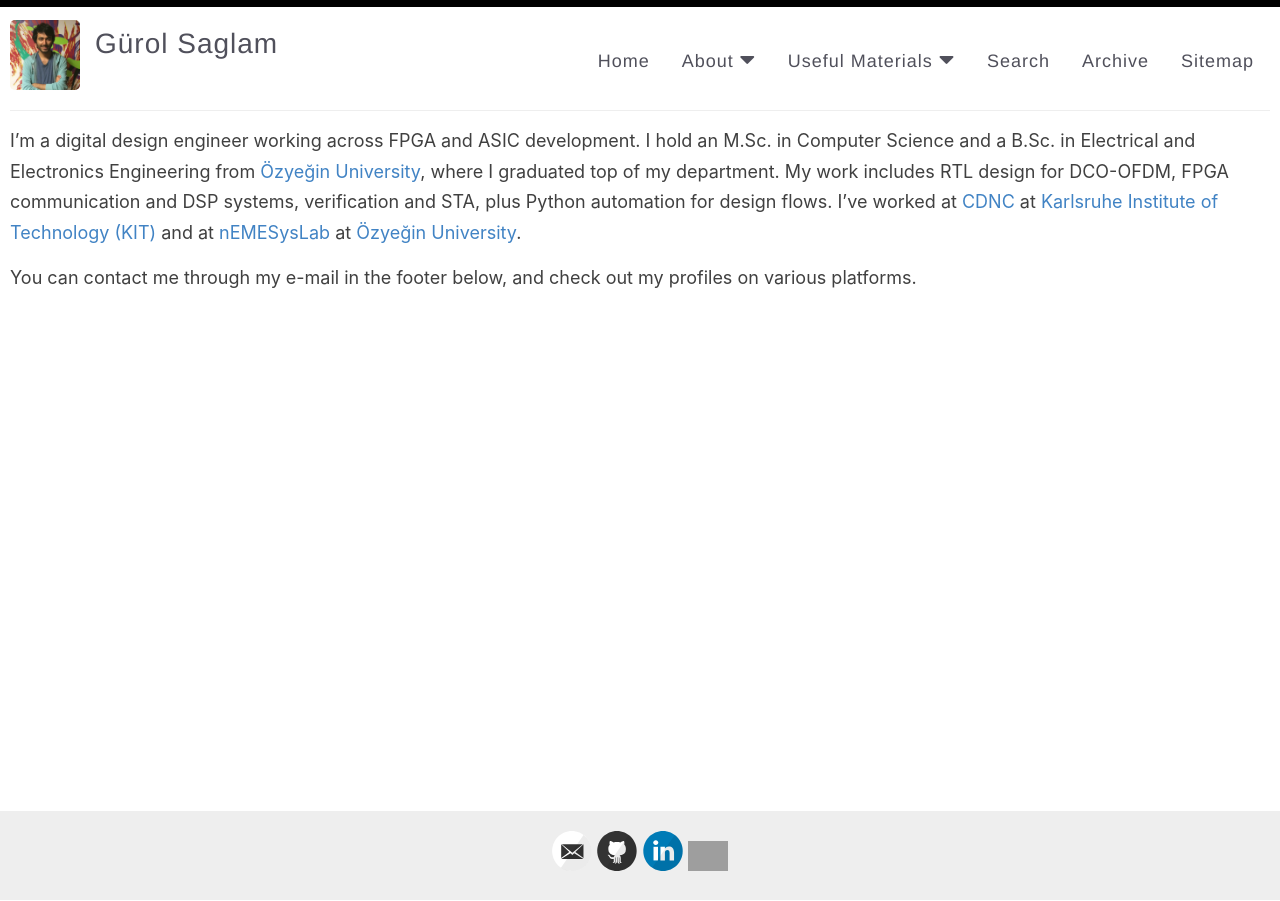
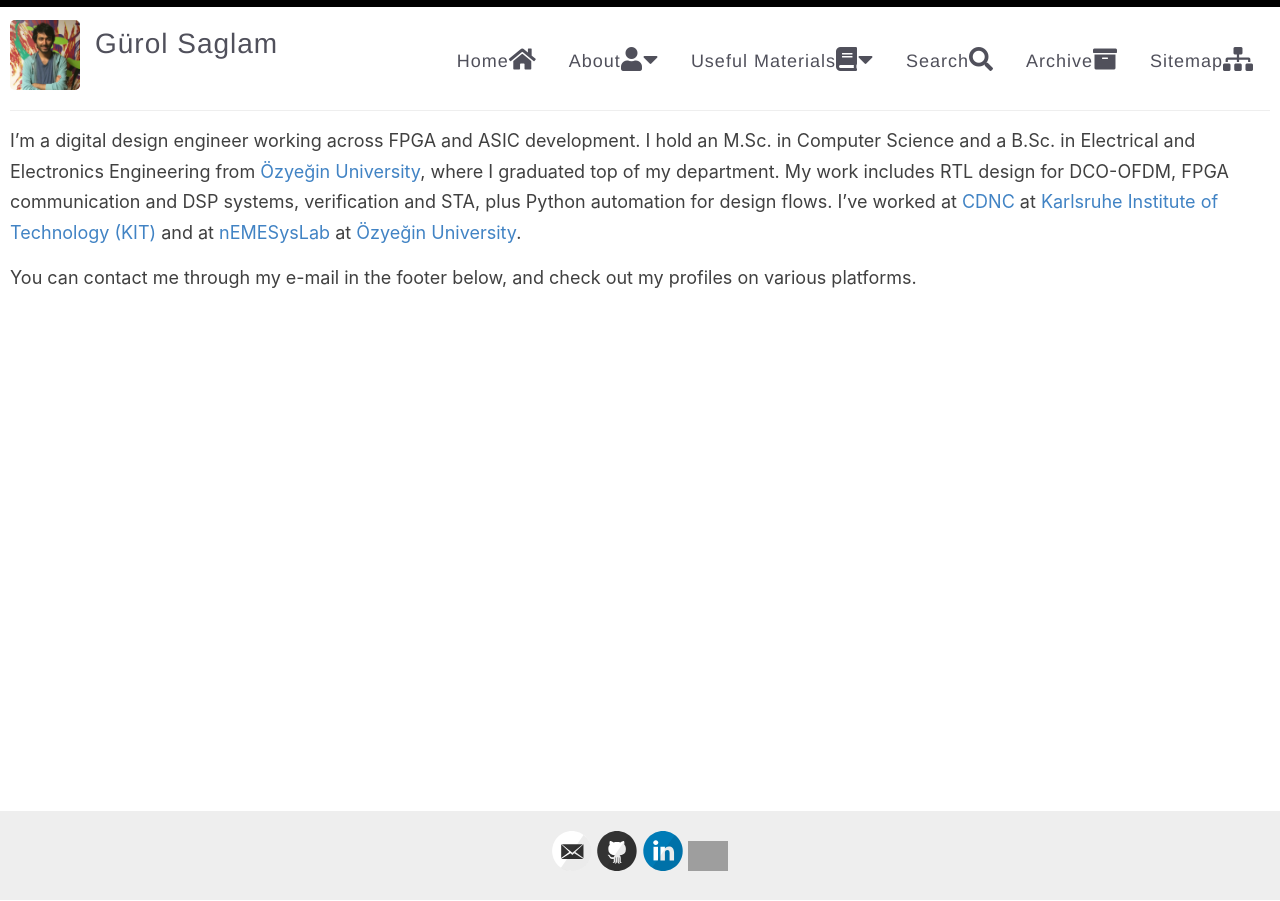
Before and after one commit to gurolsaglam/web_test, a Jekyll site: the page built from index.md, in a window 1280 px wide. Built offline with Jekyll 4.4.1, drawn with Linux system fonts in a browser that asks for light colours; grey boxes are pictures that could not be loaded.

Commit message:
masthead icons added

```diff
--- a/_layouts/default.html
+++ b/_layouts/default.html
@@ -38,8 +38,12 @@
                   {% endif %}
                   {% if link.sublinks %}
                     <li class="dropdown {{ class }}">
-                      <a class="dropdown-toggle" data-show="hover" role="button" aria-haspopup="true" aria-expanded="false">{{ link.title }}    <i class="fa fa-caret-down fa-lg" aria-hidden="true"></i></a>
-                      <ul class="dropdown-content">
+                      {% if link.icon %}
+                        <a class="dropdown-toggle" data-show="hover" role="button" aria-haspopup="true" aria-expanded="false">{{ link.title }}<i class="{{ link.icon }}"></i><i class="fa fa-caret-down fa-lg" aria-hidden="true"></i></a>
+					  {% else %}
+                        <a class="dropdown-toggle" data-show="hover" role="button" aria-haspopup="true" aria-expanded="false">{{ link.title }}<i class="fa fa-caret-down fa-lg" aria-hidden="true"></i></a>
+					  {% endif %}
+					  <ul class="dropdown-content">
                         {% for sublink in link.sublinks %}
                           <li>
                             <a href="{{ site.baseurl }}{{ sublink.url }}">    {{ sublink.title }}</a>
@@ -49,7 +53,11 @@
                     </li>
                   {% else %}
                     <li class="masthead__menu-item">
-                      <a href="{{ site.baseurl }}{{ link.url }}">{{ link.title }}</a>
+                      {% if link.icon %}
+					    <a href="{{ site.baseurl }}{{ link.url }}">{{ link.title }}<i class="{{ link.icon }}"></i></a>
+					  {% else %}
+					    <a href="{{ site.baseurl }}{{ link.url }}">{{ link.title }}</a>
+					  {% endif %}
                     </li>
                   {% endif %}
                 {% endfor %}
```
